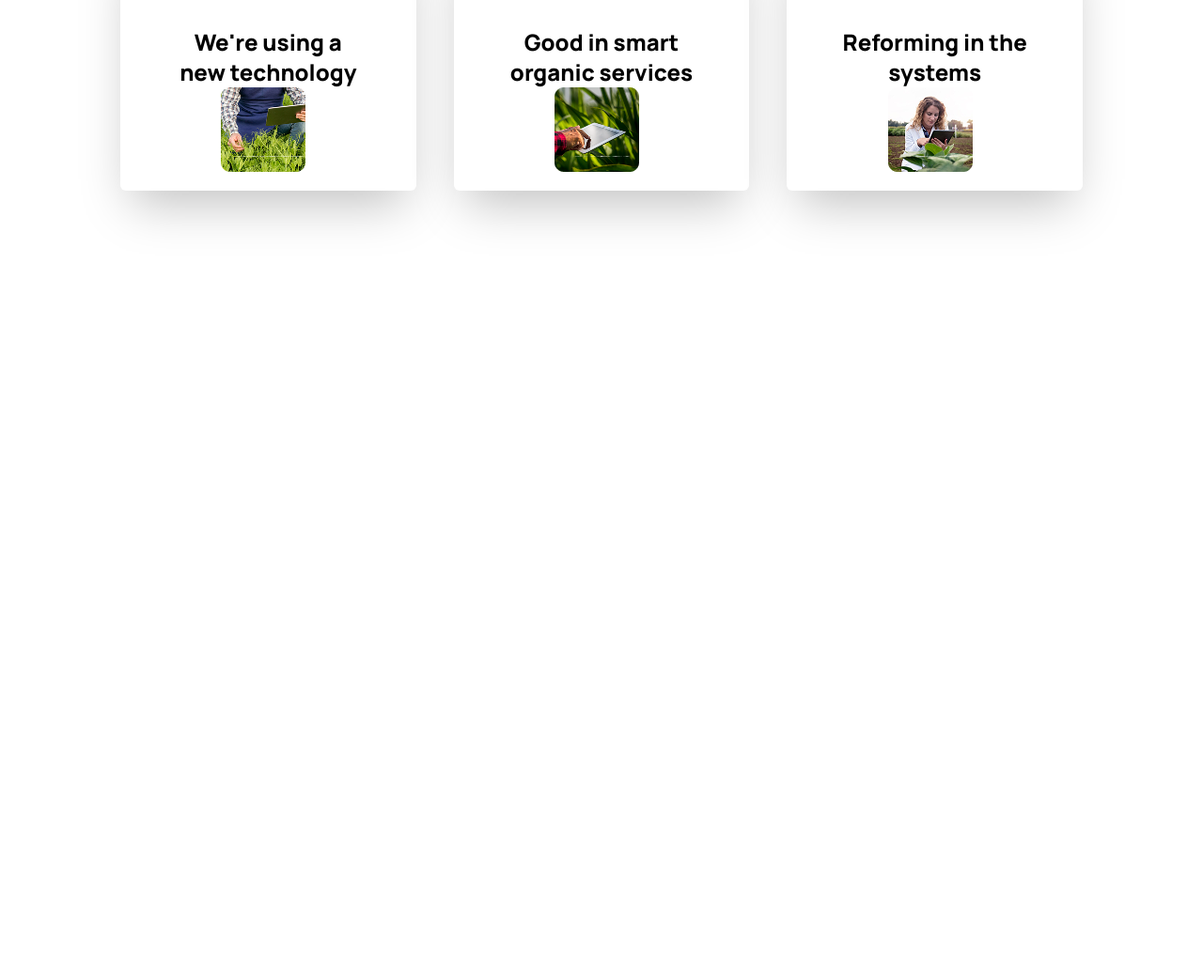
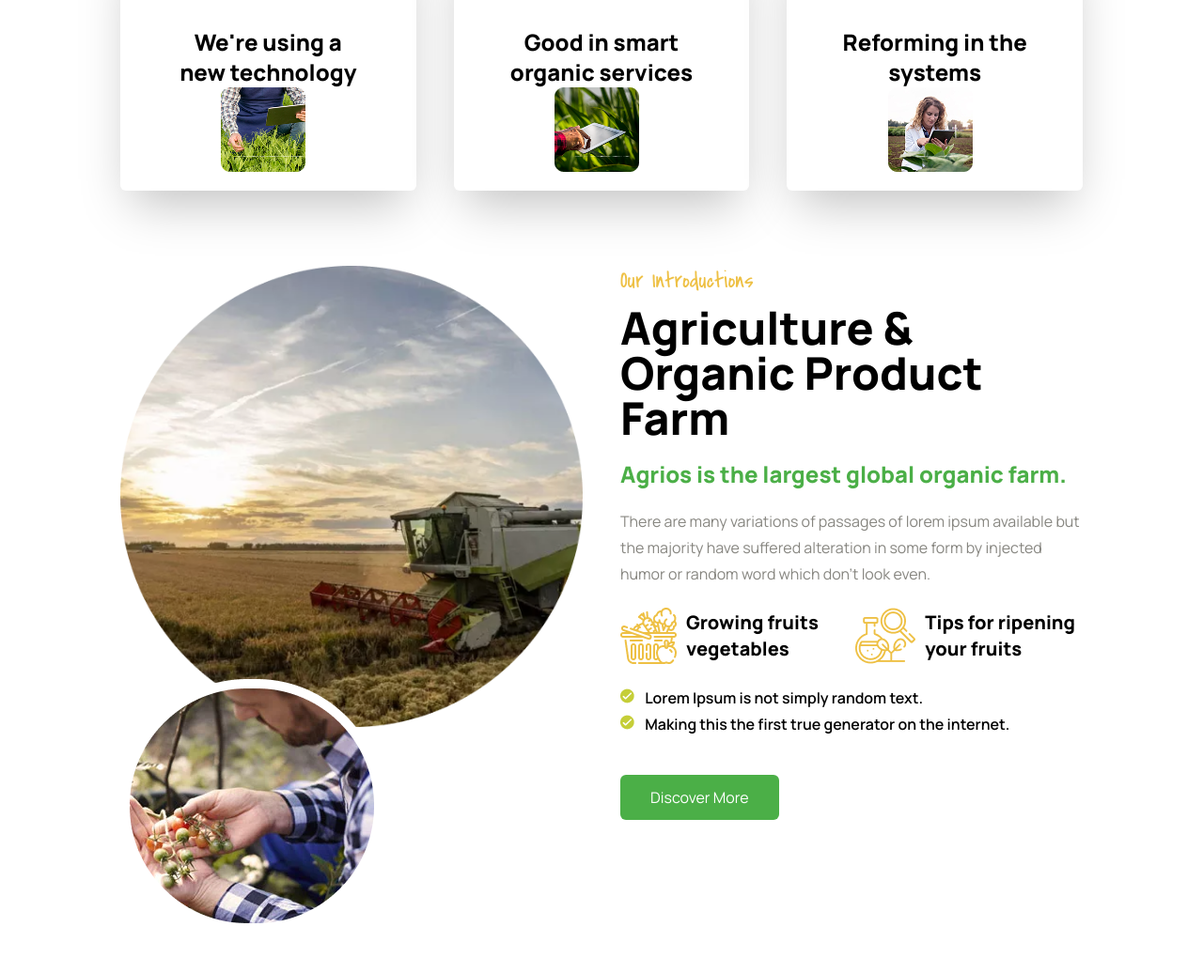
Before and after one commit to elcareem/agrios, a website built with Vite: page index.html in a window 1280 px wide. Shown: the part 937-1973 px from the top of the page at 94% size. Before the commit the page ends 1220 px from the top, so only its background shows below. Built offline with nearby package versions, Linux system fonts and the light colour scheme.

Commit message:
add and style introductions section

```diff
--- a/index.html
+++ b/index.html
@@ -143,9 +143,9 @@
           <div class="w-[min(80vw,1200px)] text-white pt-40">
             <div class="w-3/5">
               <p class="font-semibold">WELCOME TO AGRIOS FARMING</p>
-              <p class="font-['Covered_By_Your_Grace'] text-9xl">
+              <h1 class="font-['Covered_By_Your_Grace'] text-9xl">
                 Agriculture <span class="text-[#eec044]">&</span> Eco Farming
-              </p>
+              </h1>
               <p class="font-semibold pt-10">
                 Lorem ipsum dolor sit amet, consectetur adipiscing elit. Ut elit
                 tellus, luctus nec ullamcorper mattis, pulvinar dapibus leo.
@@ -169,11 +169,11 @@
             <div
               class="w-2/3 flex flex-col justify-center items-center text-center"
             >
-              <p
+              <h2
                 class="font-['Covered_By_Your_Grace'] text-[#eec044] mt-9 mb-8"
               >
                 Feature 01
-              </p>
+              </h2>
               <p class="font-extrabold">We're using a new technology</p>
               <div class="pb-5">
                 <img src="/images/feature-img1.png" alt="" />
@@ -186,11 +186,11 @@
             <div
               class="w-2/3 flex flex-col justify-center items-center text-center"
             >
-              <p
+              <h2
                 class="font-['Covered_By_Your_Grace'] text-[#eec044] mt-9 mb-8"
               >
                 Feature 02
-              </p>
+              </h2>
               <p class="font-extrabold">Good in smart organic services</p>
               <div class="pb-5">
                 <img src="/images/feature-img2.png" alt="" />
@@ -203,11 +203,11 @@
             <div
               class="w-2/3 flex flex-col justify-center items-center text-center"
             >
-              <p
+              <h2
                 class="font-['Covered_By_Your_Grace'] text-[#eec044] mt-9 mb-8"
               >
                 Feature 03
-              </p>
+              </h2>
               <p class="font-extrabold">Reforming in the systems</p>
               <div class="pb-5">
                 <img src="/images/feature-img3.png" alt="" />
@@ -216,6 +216,69 @@
           </div>
         </div>
       </section>
+
+      <section class="introductions flex justify-center items-center pb-10">
+        <div
+          class="introductions-content w-[min(80vw,1200px)] feature-content flex justify-between gap-10"
+        >
+          <div class="flex-1 relative">
+            <img src="/images/introductions-img-lg.png" alt="" />
+            <img
+              class="absolute bottom-10"
+              src="/images/introductions-img-sm.png"
+              alt=""
+            />
+          </div>
+          <div class="flex-1">
+            <h2
+              class="text-2xl font-['Covered_By_Your_Grace'] text-[#eec044] mb-2.5"
+            >
+              Our Introductions
+            </h2>
+            <h3 class="text-5xl font-extrabold mb-5">
+              Agriculture & Organic Product Farm
+            </h3>
+            <p class="text-[#4baf47] font-extrabold text-2xl mb-5">
+              Agrios is the largest global organic farm.
+            </p>
+            <p class="text-[#878680] leading-7 mb-5">
+              There are many variations of passages of lorem ipsum available but
+              the majority have suffered alteration in some form by injected
+              humor or random word which don’t look even.
+            </p>
+            <div
+              class="flex justify-between items-center gap-5 font-extrabold text-xl pb-5"
+            >
+              <div class="flex justify-between items-center gap-2.5">
+                <img src="/images/fruit-basket-icon.png" alt="" />
+                <p>Growing fruits vegetables</p>
+              </div>
+              <div class="flex justify-between items-center gap-2.5">
+                <img src="/images/magnifier-icon.png" alt="" />
+                <p>Tips for ripening your fruits</p>
+              </div>
+            </div>
+            <div></div>
+            <ul
+              class="list-image-[url(/images/check-icon.png)] list-inside leading-7"
+            >
+              <li class="font-semibold">
+                Lorem Ipsum is not simply random text.
+              </li>
+              <li class="font-semibold">
+                Making this the first true generator on the internet.
+              </li>
+            </ul>
+            <div class="pt-10 pb-20">
+              <button
+                class="bg-[#4baf47] py-3 px-8 rounded-md mb-20 text-white"
+              >
+                Discover More
+              </button>
+            </div>
+          </div>
+        </div>
+      </section>
     </div>
   </body>
 </html>
```
Also changed, not shown: public/images/check-icon.png (added), public/images/fruit-basket-icon.png (added), public/images/magnifier-icon.png (added).
